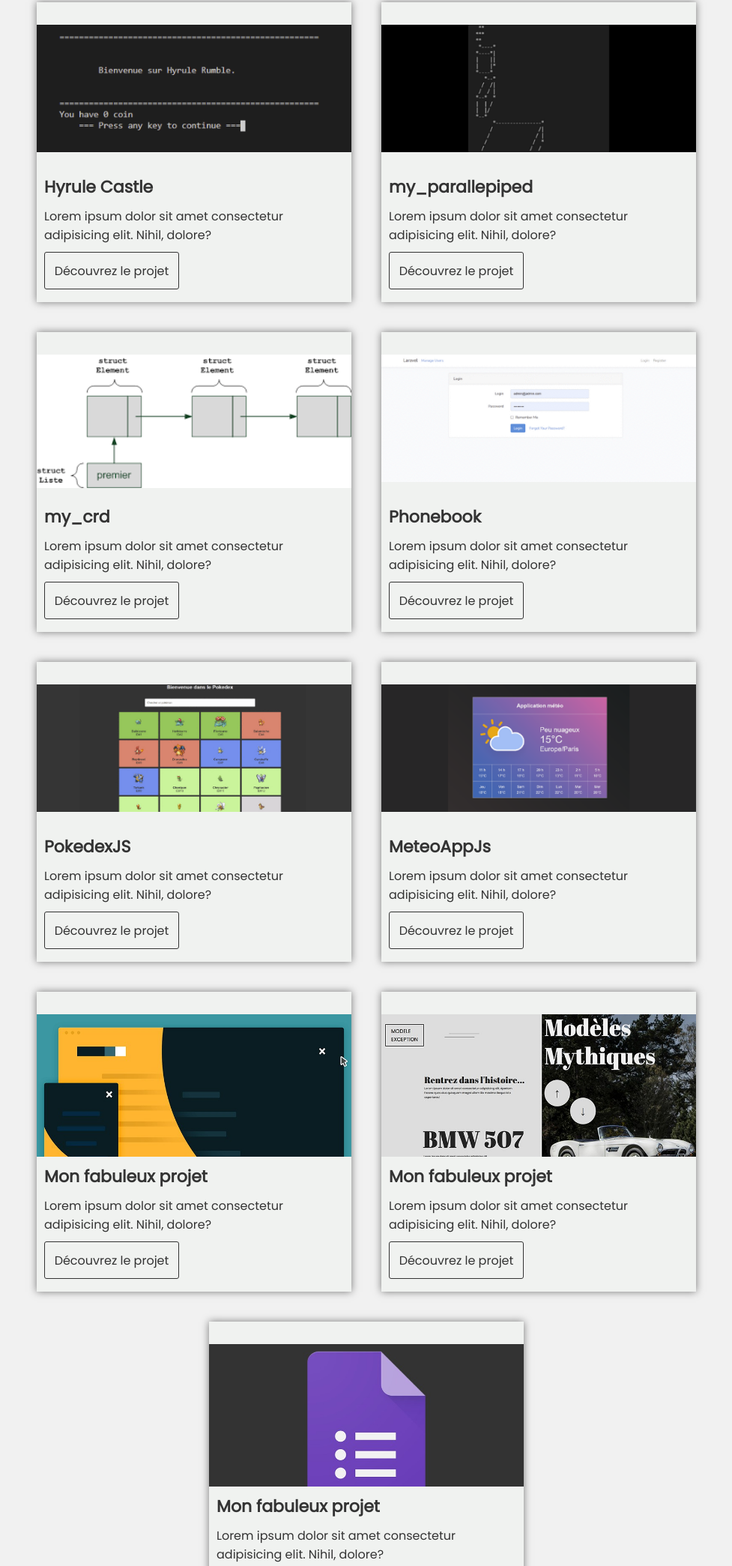
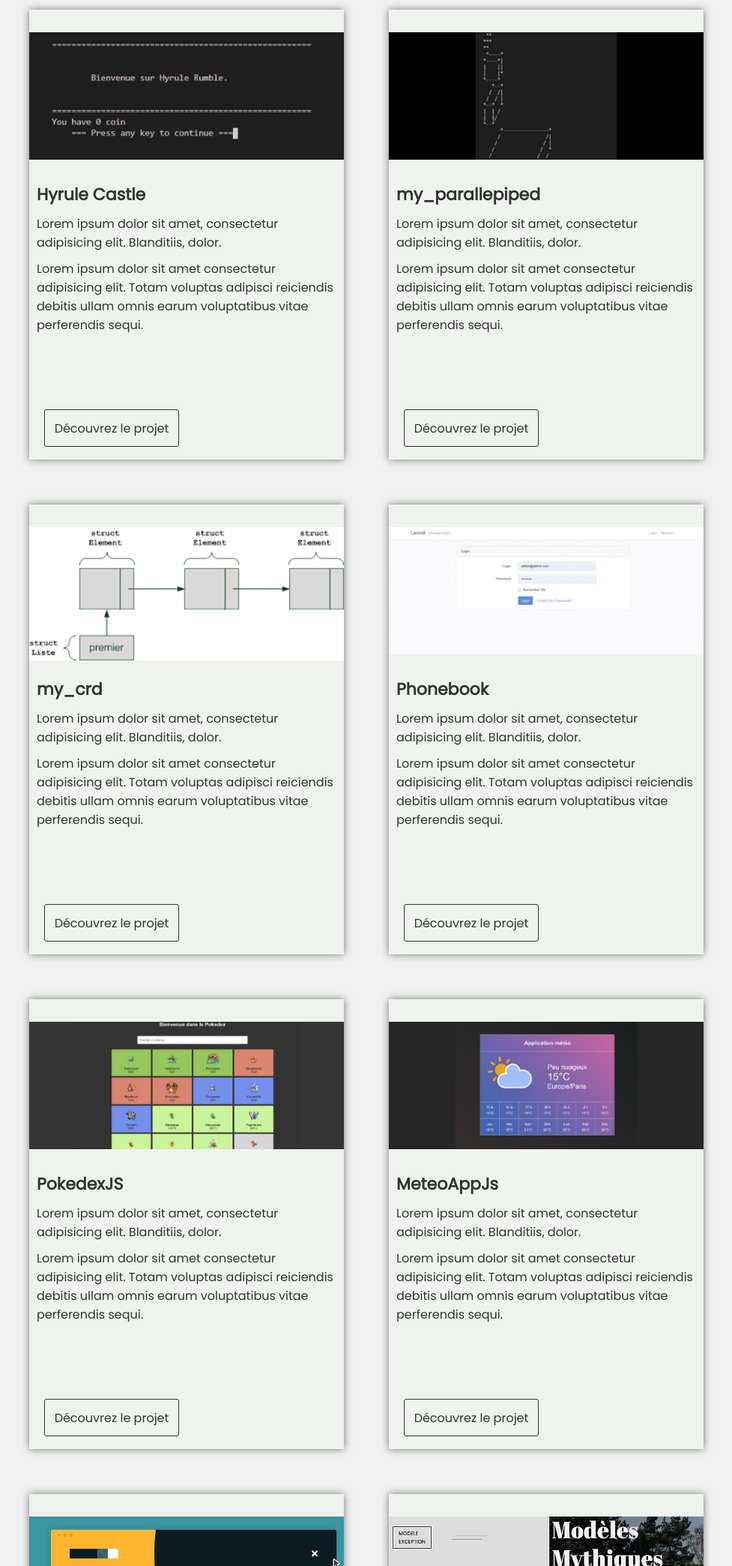
Before and after one commit to Totchino/MyPortfolio, a plain HTML site: page index.html in a window 1280 px wide. Shown: the part 1839-3928 px from the top of the page at 75% size, without its empty margins (151-1128 px from the left). Drawn offline with nearby package versions, Linux system fonts and the light colour scheme; a script that the page names is missing; a web font is replaced by a local one.

Commit message:
modified

```diff
--- a/index.html
+++ b/index.html
@@ -141,7 +141,10 @@
                 <img src="ressources/Preview_1.gif" alt="img portfolio">
             </div>
             <h3>Hyrule Castle</h3>
-            <p>Lorem ipsum dolor sit amet consectetur adipisicing elit. Nihil, dolore?</p>
+            <div class="resume">
+                <p>Lorem ipsum dolor sit amet, consectetur adipisicing elit. Blanditiis, dolor.</p>
+                <p>Lorem ipsum dolor sit amet consectetur adipisicing elit. Totam voluptas adipisci reiciendis debitis ullam omnis earum voluptatibus vitae perferendis sequi.</p>
+            </div>
             <a href="#" class="btn-projets">Découvrez le projet</a>
         </div>
 
@@ -150,7 +153,10 @@
                 <img src="ressources/Preview_2.gif" alt="img portfolio">
             </div>
             <h3>my_parallepiped</h3>
-            <p>Lorem ipsum dolor sit amet consectetur adipisicing elit. Nihil, dolore?</p>
+            <div class="resume">
+                <p>Lorem ipsum dolor sit amet, consectetur adipisicing elit. Blanditiis, dolor.</p>
+                <p>Lorem ipsum dolor sit amet consectetur adipisicing elit. Totam voluptas adipisci reiciendis debitis ullam omnis earum voluptatibus vitae perferendis sequi.</p>
+            </div>
             <a href="#" class="btn-projets">Découvrez le projet</a>
         </div>
 
@@ -159,7 +165,10 @@
                 <img src="ressources/my_crd.png" alt="img portfolio">
             </div>
             <h3>my_crd</h3>
-            <p>Lorem ipsum dolor sit amet consectetur adipisicing elit. Nihil, dolore?</p>
+            <div class="resume">
+                <p>Lorem ipsum dolor sit amet, consectetur adipisicing elit. Blanditiis, dolor.</p>
+                <p>Lorem ipsum dolor sit amet consectetur adipisicing elit. Totam voluptas adipisci reiciendis debitis ullam omnis earum voluptatibus vitae perferendis sequi.</p>
+            </div>
             <a href="#" class="btn-projets">Découvrez le projet</a>
         </div>
 
@@ -169,7 +178,10 @@
                 <img src="ressources/Preview_3.gif" alt="img portfolio">
             </div>
             <h3>Phonebook</h3>
-            <p>Lorem ipsum dolor sit amet consectetur adipisicing elit. Nihil, dolore?</p>
+            <div class="resume">
+                <p>Lorem ipsum dolor sit amet, consectetur adipisicing elit. Blanditiis, dolor.</p>
+                <p>Lorem ipsum dolor sit amet consectetur adipisicing elit. Totam voluptas adipisci reiciendis debitis ullam omnis earum voluptatibus vitae perferendis sequi.</p>
+            </div>
             <a href="#" class="btn-projets">Découvrez le projet</a>
         </div>
 
@@ -179,7 +191,10 @@
                 <img src="ressources/Preview_pokeJS.gif" alt="img portfolio">
             </div>
             <h3>PokedexJS</h3>
-            <p>Lorem ipsum dolor sit amet consectetur adipisicing elit. Nihil, dolore?</p>
+            <div class="resume">
+                <p>Lorem ipsum dolor sit amet, consectetur adipisicing elit. Blanditiis, dolor.</p>
+                <p>Lorem ipsum dolor sit amet consectetur adipisicing elit. Totam voluptas adipisci reiciendis debitis ullam omnis earum voluptatibus vitae perferendis sequi.</p>
+            </div>
             <a href="#" class="btn-projets">Découvrez le projet</a>
         </div>
 
@@ -189,7 +204,10 @@
                 <img src="ressources/planche_meteo.png" alt="img portfolio">
             </div>
             <h3>MeteoAppJs</h3>
-            <p>Lorem ipsum dolor sit amet consectetur adipisicing elit. Nihil, dolore?</p>
+            <div class="resume">
+                <p>Lorem ipsum dolor sit amet, consectetur adipisicing elit. Blanditiis, dolor.</p>
+                <p>Lorem ipsum dolor sit amet consectetur adipisicing elit. Totam voluptas adipisci reiciendis debitis ullam omnis earum voluptatibus vitae perferendis sequi.</p>
+            </div>
             <a href="#" class="btn-projets">Découvrez le projet</a>
         </div>
 
@@ -199,7 +217,10 @@
                 <img src="ressources/Menus.jpg" alt="img portfolio">
             </div>
             <h3>Mon fabuleux projet</h3>
-            <p>Lorem ipsum dolor sit amet consectetur adipisicing elit. Nihil, dolore?</p>
+            <div class="resume">
+                <p>Lorem ipsum dolor sit amet, consectetur adipisicing elit. Blanditiis, dolor.</p>
+                <p>Lorem ipsum dolor sit amet consectetur adipisicing elit. Totam voluptas adipisci reiciendis debitis ullam omnis earum voluptatibus vitae perferendis sequi.</p>
+            </div>
             <a href="#" class="btn-projets">Découvrez le projet</a>
         </div>
 
@@ -209,7 +230,10 @@
                 <img src="ressources/projetsCars.jpg" alt="img portfolio">
             </div>
             <h3>Mon fabuleux projet</h3>
-            <p>Lorem ipsum dolor sit amet consectetur adipisicing elit. Nihil, dolore?</p>
+            <div class="resume">
+                <p>Lorem ipsum dolor sit amet, consectetur adipisicing elit. Blanditiis, dolor.</p>
+                <p>Lorem ipsum dolor sit amet consectetur adipisicing elit. Totam voluptas adipisci reiciendis debitis ullam omnis earum voluptatibus vitae perferendis sequi.</p>
+            </div>
             <a href="#" class="btn-projets">Découvrez le projet</a>
         </div>
 
@@ -219,7 +243,10 @@
                 <img src="ressources/form.jpg" alt="img portfolio">
             </div>
             <h3>Mon fabuleux projet</h3>
-            <p>Lorem ipsum dolor sit amet consectetur adipisicing elit. Nihil, dolore?</p>
+            <div class="resume">
+                <p>Lorem ipsum dolor sit amet, consectetur adipisicing elit. Blanditiis, dolor.</p>
+                <p>Lorem ipsum dolor sit amet consectetur adipisicing elit. Totam voluptas adipisci reiciendis debitis ullam omnis earum voluptatibus vitae perferendis sequi.</p>
+            </div>
             <a href="#" class="btn-projets">Découvrez le projet</a>
         </div>
 
@@ -374,18 +401,18 @@
 
     <div class="container-form">
 
-        <form class="form-bloc">
+        <form method="post" action="https://formspree.io/f/xyylzvdk" class="form-bloc">
 
             <div class="form-groupe">
-                <label for="prenom">Prénom</label>
-                <input type="text" required maxlength="16" id="prenom">
+                <label for="nom">Nom</label>
+                <input type="text" name="nom" required maxlength="16" id="prenom">
             </div>
             <div class="form-groupe">
-                <label for="nom">Nom</label>
-                <input type="text" required maxlength="16" id="nom">
+                <label for="nom">Email</label>
+                <input type="text" name="email" required maxlength="16" id="nom">
             </div>
             <div class="form-groupe">
-                <textarea id="txt" placeholder="Votre message" required></textarea>
+                <textarea id="txt" name="message" placeholder="Votre message" required></textarea>
             </div>
 
             <div class="form-groupe">
--- a/style.css
+++ b/style.css
@@ -11,6 +11,10 @@ body {
     background: #f1f1f1;
 }
 
+.dark-mode {
+    background-color: black;
+    color: white;
+  }
 /*-------------- Navigation --------------*/
 
 .nav-gauche {
@@ -587,9 +591,9 @@ h1 {
     align-items: center;
 }
 .item {
-    margin: 20px;
+    margin: 30px;
     width: 420px;
-    height: 400px;
+    height: 600px;
     background: #f0f2f0;
     color: #333;
     transition: transform 0.3s ease-out;
@@ -612,12 +616,18 @@ h1 {
     padding: 10px 10px 0;
     font-size: 22px;
 }
+.resume {
+    width: 100%;
+    height: 30%;
+    /* background: pink; */
+}
 .item p {
     padding: 10px 10px 0;
+    /* background: pink; */
 }
 .btn-projets {
     display: block;
-    margin: 10px;
+    margin: 90px 20px 20px;
     width: 180px;
     height: 50px;
     line-height: 50px;
```
